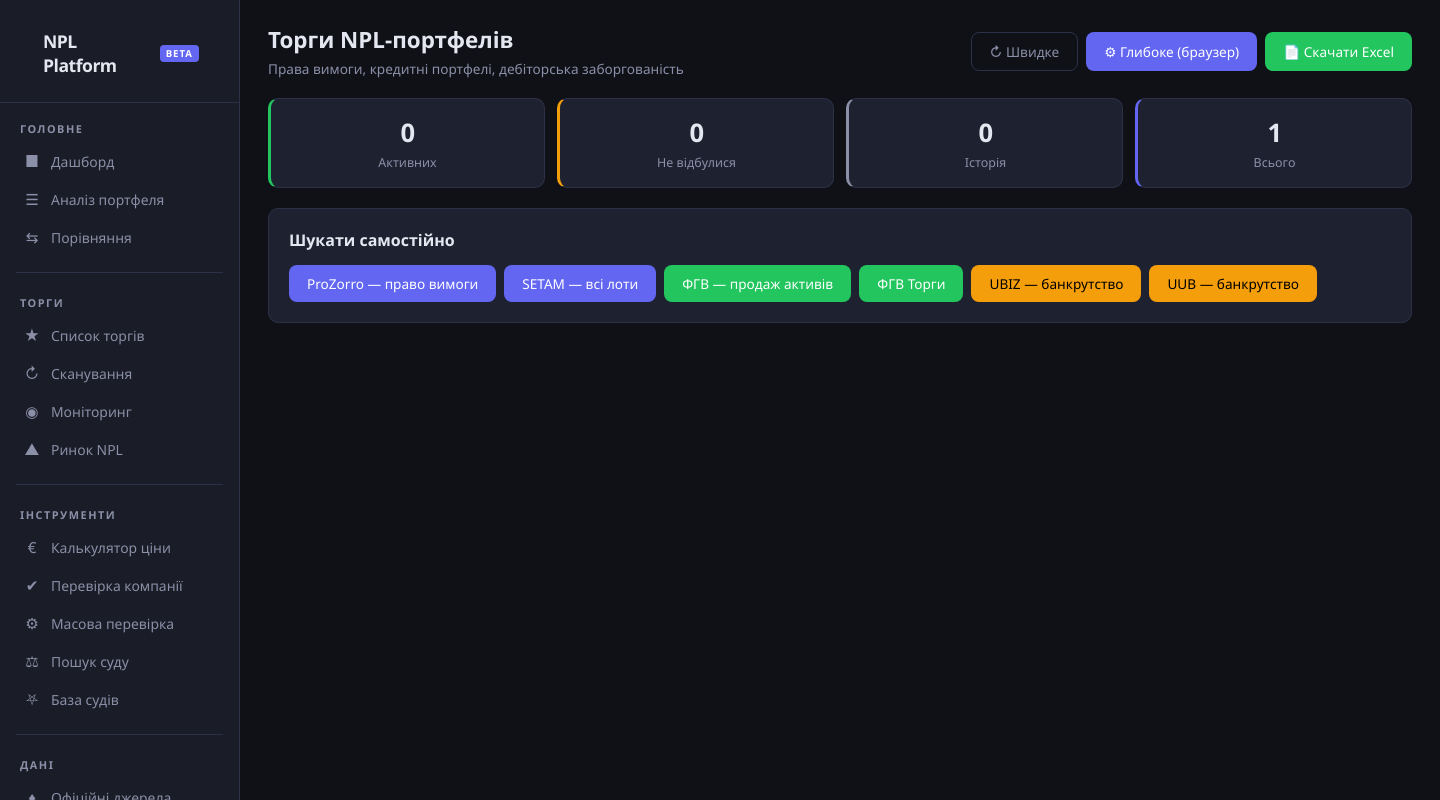
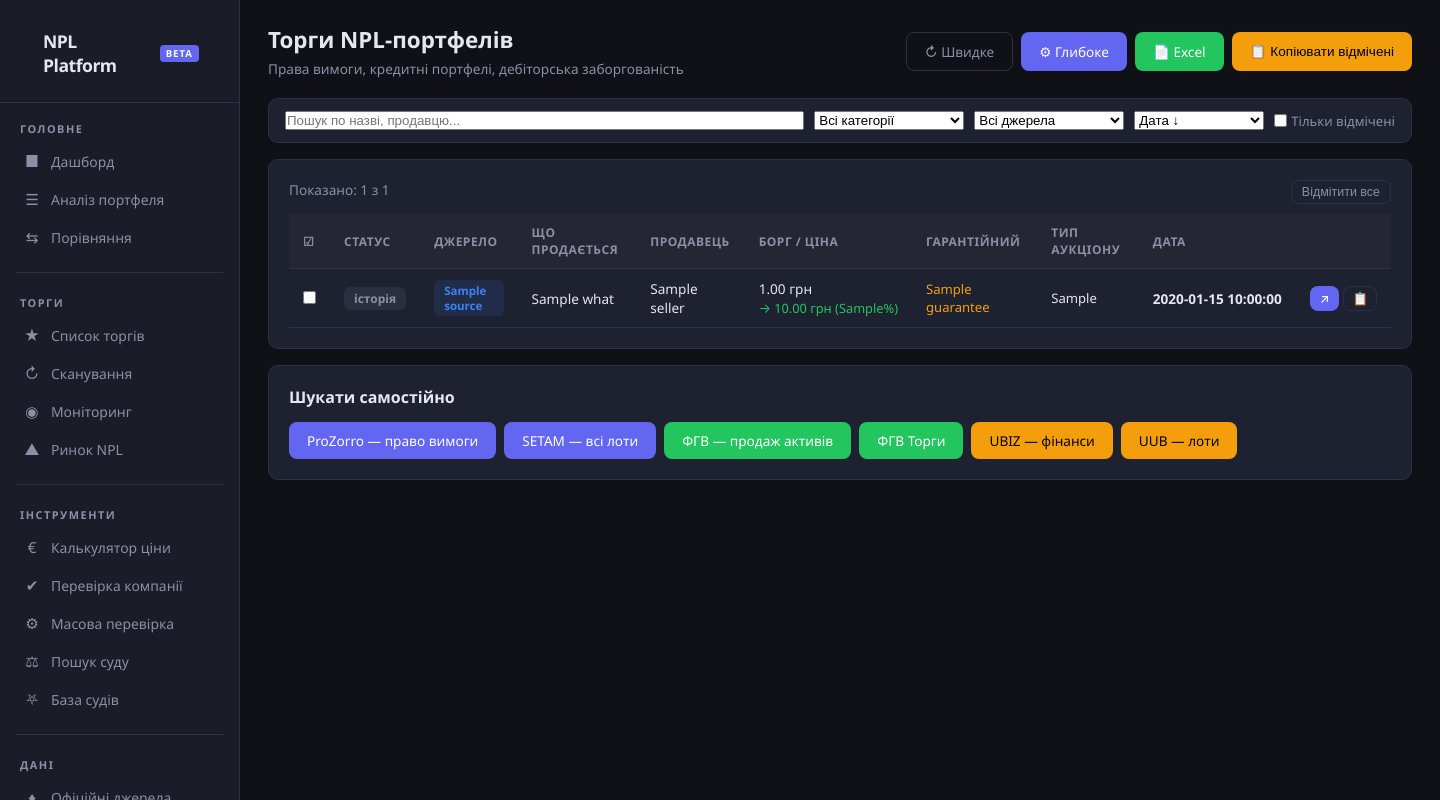
Before and after one commit to MasloNick/pdf, a Flask app: template templates/scan_results.html in a window 1440 px wide. Run offline with Flask 3, Linux system fonts and the light colour scheme; the template is opened without the code that fills it: most values are stand-ins (such as "Sample title", 1, 10 or a date in 2020).

Commit message:
Add sorting, filtering, checkmarks, and copy to scan results
New interactive features (all client-side JavaScript, instant):

Filtering:
- Text search (by title, seller, description)
- Category filter (active/watching/history)
- Source filter (ProZorro/SETAM/ФГВ/etc.)
- Show only marked checkbox

Sorting:
- By date (newest/oldest first)
- By debt amount (largest/smallest)
- By source

Checkmarks:
- Checkbox on each lot row
- "Відмітити все" toggle button
- "Тільки відмічені" filter

Copy:
- Copy single lot (button per row) — title + URL
- Copy all selected lots (top button)
- Toast notification on copy

Counter shows "Показано: X з Y" after filtering.

https://claude.ai/code/session_0165mof5y7FqfygDiGXnEWkW

```diff
--- a/templates/scan_results.html
+++ b/templates/scan_results.html
@@ -1,14 +1,15 @@
 {% extends "base.html" %}
 {% block content %}
-<div style="display:flex;align-items:center;justify-content:space-between;margin-bottom:20px;">
+<div style="display:flex;align-items:center;justify-content:space-between;margin-bottom:20px;flex-wrap:wrap;gap:8px;">
     <div>
         <h2 style="margin:0;font-size:1.4rem;">Торги NPL-портфелів</h2>
         <p style="color:var(--text2);font-size:0.85rem;margin-top:4px;">Права вимоги, кредитні портфелі, дебіторська заборгованість</p>
     </div>
-    <div style="display:flex;gap:8px;">
+    <div style="display:flex;gap:8px;flex-wrap:wrap;">
         <a href="/auctions/scan" class="btn btn-outline">&#8635; Швидке</a>
-        <a href="/auctions/scan?mode=browser" class="btn btn-primary">&#9881; Глибоке (браузер)</a>
-        <a href="/auctions/export" class="btn btn-success">&#128196; Скачати Excel</a>
+        <a href="/auctions/scan?mode=browser" class="btn btn-primary">&#9881; Глибоке</a>
+        <a href="/auctions/export" class="btn btn-success">&#128196; Excel</a>
+        <button class="btn btn-warning" onclick="copySelected()">&#128203; Копіювати відмічені</button>
     </div>
 </div>
 
@@ -18,134 +19,98 @@
 </div>
 {% endif %}
 
-<div class="stats-grid">
-    <div class="stat-card" style="border-left:3px solid var(--green);">
-        <div class="number">{{ lots|selectattr('category','equalto','active')|list|length }}</div>
-        <div class="label">Активних</div>
-    </div>
-    <div class="stat-card" style="border-left:3px solid var(--orange);">
-        <div class="number">{{ lots|selectattr('category','equalto','failed')|list|length }}</div>
-        <div class="label">Не відбулися</div>
-    </div>
-    <div class="stat-card" style="border-left:3px solid var(--text2);">
-        <div class="number">{{ lots|selectattr('category','equalto','history')|list|length }}</div>
-        <div class="label">Історія</div>
-    </div>
-    <div class="stat-card" style="border-left:3px solid var(--accent);">
-        <div class="number">{{ lots|length }}</div>
-        <div class="label">Всього</div>
+<!-- TOOLBAR: filter + sort + search -->
+<div class="card" style="padding:12px 16px;">
+    <div style="display:flex;gap:10px;flex-wrap:wrap;align-items:center;">
+        <input type="text" id="searchInput" placeholder="Пошук по назві, продавцю..." oninput="filterTable()" style="flex:1;min-width:200px;margin:0;max-width:none;">
+        <select id="filterCategory" onchange="filterTable()" style="width:auto;min-width:150px;margin:0;">
+            <option value="">Всі категорії</option>
+            <option value="active">Активні</option>
+            <option value="watching">На спостереженні</option>
+            <option value="history">Історія</option>
+        </select>
+        <select id="filterSource" onchange="filterTable()" style="width:auto;min-width:150px;margin:0;">
+            <option value="">Всі джерела</option>
+            {% set sources = [] %}
+            {% for lot in lots %}{% if lot.source not in sources %}{% if sources.append(lot.source) %}{% endif %}{% endif %}{% endfor %}
+            {% for s in sources %}<option value="{{ s }}">{{ s }}</option>{% endfor %}
+        </select>
+        <select id="sortBy" onchange="sortTable()" style="width:auto;min-width:130px;margin:0;">
+            <option value="date-desc">Дата ↓</option>
+            <option value="date-asc">Дата ↑</option>
+            <option value="debt-desc">Борг ↓</option>
+            <option value="debt-asc">Борг ↑</option>
+            <option value="source">Джерело</option>
+        </select>
+        <label style="display:flex;align-items:center;gap:4px;font-size:0.82rem;color:var(--text2);margin:0;white-space:nowrap;">
+            <input type="checkbox" id="showOnlyMarked" onchange="filterTable()"> Тільки відмічені
+        </label>
     </div>
 </div>
 
-<!-- ==================== АКТУАЛЬНІ ==================== -->
-{% set active_lots = lots|selectattr('category','equalto','active')|list %}
-{% if active_lots %}
-<div class="card" style="border-left:3px solid var(--green);">
-    <div style="display:flex;align-items:center;gap:10px;margin-bottom:14px;">
-        <span style="background:var(--green);color:#fff;padding:4px 12px;border-radius:6px;font-size:0.8rem;font-weight:700;">АКТУАЛЬНІ</span>
-        <h2 style="margin:0;">Активні торги ({{ active_lots|length }})</h2>
+<!-- MAIN TABLE -->
+<div class="card">
+    <div style="display:flex;justify-content:space-between;margin-bottom:10px;">
+        <span id="countDisplay" style="color:var(--text2);font-size:0.85rem;"></span>
+        <button onclick="toggleAll()" class="btn btn-outline" style="padding:4px 10px;font-size:0.78rem;">Відмітити все</button>
     </div>
     <div style="overflow-x:auto;">
-    <table>
-        <tr><th>Джерело</th><th>Опис</th><th>Тип аукціону</th><th>Продавець</th><th>Сума / Ціна</th><th>Гарантійний</th><th>Дата</th><th></th></tr>
-        {% for lot in active_lots %}
+    <table id="lotsTable">
+        <thead>
         <tr>
-            <td><span class="tag tag-blue">{{ lot.source }}</span></td>
-            <td style="max-width:300px;">{{ lot.title }}</td>
+            <th style="width:30px;">&#9745;</th>
+            <th>Статус</th>
+            <th>Джерело</th>
+            <th>Що продається</th>
+            <th>Продавець</th>
+            <th>Борг / Ціна</th>
+            <th>Гарантійний</th>
+            <th>Тип аукціону</th>
+            <th>Дата</th>
+            <th></th>
+        </tr>
+        </thead>
+        <tbody>
+        {% for lot in lots %}
+        <tr data-category="{{ lot.category }}" data-source="{{ lot.source }}"
+            data-date="{{ lot.auction_date or lot.get('date','') }}"
+            data-debt="{{ lot.total_debt or lot.start_price or 0 }}"
+            data-text="{{ lot.title|lower }} {{ lot.what|lower if lot.what else '' }} {{ lot.seller|lower if lot.seller else '' }}">
+            <td><input type="checkbox" class="lot-check" data-url="{{ lot.url }}" data-title="{{ lot.title }}"></td>
+            <td>
+                {% if lot.category == 'active' %}<span class="tag tag-green">активний</span>
+                {% elif lot.category == 'watching' %}<span class="tag tag-orange">слідкуємо</span>
+                {% else %}<span class="tag tag-gray">історія</span>{% endif %}
+            </td>
+            <td><span class="tag tag-blue" style="font-size:0.72rem;">{{ lot.source }}</span></td>
+            <td style="max-width:280px;font-size:0.85rem;">
+                {{ lot.what or lot.title }}
+            </td>
+            <td style="font-size:0.85rem;">{{ lot.seller or '—' }}</td>
+            <td style="white-space:nowrap;font-size:0.85rem;">
+                {% if lot.total_debt %}{{ fmt_uah(lot.total_debt) }}{% elif lot.start_price %}{{ fmt_uah(lot.start_price) }}{% elif lot.price %}{{ lot.price }}{% else %}—{% endif %}
+                {% if lot.sold_price %}<br><span style="color:var(--green);font-size:0.8rem;">→ {{ fmt_uah(lot.sold_price) }} ({{ lot.sold_pct }}%)</span>{% endif %}
+            </td>
+            <td style="font-size:0.82rem;color:var(--orange);">{{ lot.guarantee or '—' }}</td>
             <td style="font-size:0.82rem;">{{ lot.auction_type or '—' }}</td>
-            <td>{{ lot.seller or '—' }}</td>
-            <td style="white-space:nowrap;">{{ lot.price or '—' }}</td>
-            <td style="font-size:0.82rem;">{{ lot.guarantee or '—' }}</td>
-            <td><span class="tag tag-green">{{ lot.date or lot.status }}</span></td>
-            <td><a href="{{ lot.url }}" target="_blank" rel="noopener" class="btn btn-primary" style="padding:5px 12px;font-size:0.8rem;">Відкрити</a></td>
+            <td style="white-space:nowrap;">
+                {% set d = lot.auction_date or lot.get('date','') %}
+                {% if d %}<strong>{{ d }}</strong>{% else %}—{% endif %}
+            </td>
+            <td>
+                <div style="display:flex;gap:4px;">
+                    <a href="{{ lot.url }}" target="_blank" rel="noopener" class="btn btn-primary" style="padding:4px 10px;font-size:0.78rem;">&#8599;</a>
+                    <button onclick="copyOne('{{ lot.title }} — {{ lot.url }}')" class="btn btn-outline" style="padding:4px 8px;font-size:0.78rem;" title="Копіювати">&#128203;</button>
+                </div>
+            </td>
         </tr>
         {% endfor %}
+        </tbody>
     </table>
     </div>
 </div>
-{% endif %}
 
-<!-- ==================== НЕ ВІДБУЛИСЯ ==================== -->
-{% set failed_lots = lots|selectattr('category','equalto','failed')|list %}
-{% if failed_lots %}
-<div class="card" style="border-left:3px solid var(--orange);">
-    <div style="display:flex;align-items:center;gap:10px;margin-bottom:14px;">
-        <span style="background:var(--orange);color:#000;padding:4px 12px;border-radius:6px;font-size:0.8rem;font-weight:700;">УВАГА</span>
-        <h2 style="margin:0;">Не відбулися — можуть бути перевиставлені ({{ failed_lots|length }})</h2>
-    </div>
-    <p style="color:var(--text2);font-size:0.85rem;margin-bottom:12px;">Ці аукціони не відбулися через відсутність учасників. Зазвичай перевиставляються зі зниженою ціною — слідкуйте!</p>
-    <div style="overflow-x:auto;">
-    <table>
-        <tr><th>Джерело</th><th>Опис</th><th>Продавець</th><th>Стартова ціна</th><th>Дата</th><th></th></tr>
-        {% for lot in failed_lots %}
-        <tr>
-            <td><span class="tag tag-orange">{{ lot.source }}</span></td>
-            <td style="max-width:350px;">{{ lot.title }}</td>
-            <td>{{ lot.seller or '—' }}</td>
-            <td style="white-space:nowrap;">{{ lot.price or '—' }}</td>
-            <td>{{ lot.date or '—' }}</td>
-            <td><a href="{{ lot.url }}" target="_blank" rel="noopener" class="btn btn-warning" style="padding:5px 12px;font-size:0.8rem;">Перевірити</a></td>
-        </tr>
-        {% endfor %}
-    </table>
-    </div>
-</div>
-{% endif %}
-
-<!-- ==================== ДОДАТКОВО ЗНАЙДЕНЕ СКРАПЕРОМ ==================== -->
-{% set scraped_total = 0 %}
-{% for key, items in scraped.items() %}{% set scraped_total = scraped_total + items|length %}{% endfor %}
-{% if scraped_total > 0 %}
-<div class="card" style="border-left:3px solid var(--accent);">
-    <div style="display:flex;align-items:center;gap:10px;margin-bottom:14px;">
-        <span style="background:var(--accent);color:#fff;padding:4px 12px;border-radius:6px;font-size:0.8rem;font-weight:700;">НОВЕ</span>
-        <h2 style="margin:0;">Знайдено скрапером</h2>
-    </div>
-    {% for key, items in scraped.items() %}
-    {% if items %}
-    <h3 style="margin-top:12px;">{{ key|upper }} ({{ items|length }})</h3>
-    <table>
-        <tr><th>Назва</th><th>Посилання</th></tr>
-        {% for item in items %}
-        <tr>
-            <td>{{ item.title }}</td>
-            <td><a href="{{ item.url }}" target="_blank" rel="noopener">{{ item.url[:60] }}...</a></td>
-        </tr>
-        {% endfor %}
-    </table>
-    {% endif %}
-    {% endfor %}
-</div>
-{% endif %}
-
-<!-- ==================== ІСТОРІЯ ==================== -->
-{% set history_lots = lots|selectattr('category','equalto','history')|list %}
-{% if history_lots %}
-<div class="card" style="border-left:3px solid var(--text2);opacity:0.85;">
-    <div style="display:flex;align-items:center;gap:10px;margin-bottom:14px;">
-        <span style="background:var(--text2);color:#fff;padding:4px 12px;border-radius:6px;font-size:0.8rem;font-weight:700;">ІСТОРІЯ</span>
-        <h2 style="margin:0;">Завершені продажі — для аналітики цін ({{ history_lots|length }})</h2>
-    </div>
-    <p style="color:var(--text2);font-size:0.85rem;margin-bottom:12px;">Ці торги вже завершені. Використовуйте для розуміння ринкових цін.</p>
-    <div style="overflow-x:auto;">
-    <table>
-        <tr><th>Джерело</th><th>Опис</th><th>Продавець</th><th>Результат</th><th>Дата</th><th></th></tr>
-        {% for lot in history_lots %}
-        <tr style="opacity:0.8;">
-            <td><span class="tag tag-gray">{{ lot.source }}</span></td>
-            <td style="max-width:350px;">{{ lot.title }}</td>
-            <td>{{ lot.seller or '—' }}</td>
-            <td style="white-space:nowrap;">{{ lot.price or '—' }}</td>
-            <td>{{ lot.date or '—' }}</td>
-            <td><a href="{{ lot.url }}" target="_blank" rel="noopener" class="btn btn-outline" style="padding:5px 12px;font-size:0.8rem;">Деталі</a></td>
-        </tr>
-        {% endfor %}
-    </table>
-    </div>
-</div>
-{% endif %}
-
-<!-- ==================== ШВИДКІ ПОСИЛАННЯ ==================== -->
+<!-- QUICK LINKS -->
 <div class="card">
     <h2 style="margin-bottom:14px;">Шукати самостійно</h2>
     <div style="display:flex;gap:8px;flex-wrap:wrap;">
@@ -153,8 +118,92 @@
         <a href="https://setam.net.ua/auctions" target="_blank" rel="noopener" class="btn btn-primary">SETAM — всі лоти</a>
         <a href="https://www.fg.gov.ua/aktivi-bankiv/prodazh-aktiviv" target="_blank" rel="noopener" class="btn btn-success">ФГВ — продаж активів</a>
         <a href="http://torgi.fg.gov.ua/" target="_blank" rel="noopener" class="btn btn-success">ФГВ Торги</a>
-        <a href="https://ubiz.ua/auctions-all/finance" target="_blank" rel="noopener" class="btn btn-warning">UBIZ — банкрутство</a>
-        <a href="https://sale.uub.com.ua/filter/bankrupts-property" target="_blank" rel="noopener" class="btn btn-warning">UUB — банкрутство</a>
+        <a href="https://ubiz.ua/auctions-all/finance" target="_blank" rel="noopener" class="btn btn-warning">UBIZ — фінанси</a>
+        <a href="https://sale.uub.com.ua/PositionList.aspx" target="_blank" rel="noopener" class="btn btn-warning">UUB — лоти</a>
     </div>
 </div>
+
+<script>
+// Filter
+function filterTable() {
+    var search = document.getElementById('searchInput').value.toLowerCase();
+    var cat = document.getElementById('filterCategory').value;
+    var src = document.getElementById('filterSource').value;
+    var onlyMarked = document.getElementById('showOnlyMarked').checked;
+    var rows = document.querySelectorAll('#lotsTable tbody tr');
+    var visible = 0;
+    rows.forEach(function(row) {
+        var show = true;
+        if (search && row.dataset.text.indexOf(search) === -1) show = false;
+        if (cat && row.dataset.category !== cat) show = false;
+        if (src && row.dataset.source !== src) show = false;
+        if (onlyMarked && !row.querySelector('.lot-check').checked) show = false;
+        row.style.display = show ? '' : 'none';
+        if (show) visible++;
+    });
+    document.getElementById('countDisplay').textContent = 'Показано: ' + visible + ' з ' + rows.length;
+}
+
+// Sort
+function sortTable() {
+    var by = document.getElementById('sortBy').value;
+    var tbody = document.querySelector('#lotsTable tbody');
+    var rows = Array.from(tbody.querySelectorAll('tr'));
+    rows.sort(function(a, b) {
+        if (by === 'date-desc') return (b.dataset.date || '').localeCompare(a.dataset.date || '');
+        if (by === 'date-asc') return (a.dataset.date || '').localeCompare(b.dataset.date || '');
+        if (by === 'debt-desc') return parseFloat(b.dataset.debt || 0) - parseFloat(a.dataset.debt || 0);
+        if (by === 'debt-asc') return parseFloat(a.dataset.debt || 0) - parseFloat(b.dataset.debt || 0);
+        if (by === 'source') return (a.dataset.source || '').localeCompare(b.dataset.source || '');
+        return 0;
+    });
+    rows.forEach(function(row) { tbody.appendChild(row); });
+}
+
+// Toggle all checkboxes
+function toggleAll() {
+    var checks = document.querySelectorAll('.lot-check');
+    var allChecked = Array.from(checks).every(function(c) { return c.checked; });
+    checks.forEach(function(c) { c.checked = !allChecked; });
+}
+
+// Copy single
+function copyOne(text) {
+    navigator.clipboard.writeText(text).then(function() {
+        showToast('Скопійовано!');
+    });
+}
+
+// Copy selected
+function copySelected() {
+    var checks = document.querySelectorAll('.lot-check:checked');
+    if (checks.length === 0) { showToast('Нічого не відмічено'); return; }
+    var lines = [];
+    checks.forEach(function(c) {
+        lines.push(c.dataset.title + '\n' + c.dataset.url);
+    });
+    navigator.clipboard.writeText(lines.join('\n\n')).then(function() {
+        showToast('Скопійовано ' + checks.length + ' лотів!');
+    });
+}
+
+// Toast notification
+function showToast(msg) {
+    var t = document.createElement('div');
+    t.textContent = msg;
+    t.style.cssText = 'position:fixed;bottom:20px;right:20px;background:var(--green);color:#fff;padding:10px 20px;border-radius:8px;font-size:0.9rem;z-index:9999;animation:fadeOut 2s forwards;';
+    document.body.appendChild(t);
+    setTimeout(function() { t.remove(); }, 2000);
+}
+
+// Init
+filterTable();
+sortTable();
+</script>
+
+<style>
+@keyframes fadeOut { 0%{opacity:1;} 70%{opacity:1;} 100%{opacity:0;} }
+#lotsTable tr:hover { background: rgba(99,102,241,0.08); }
+.lot-check:checked + td { background: rgba(34,197,94,0.1); }
+</style>
 {% endblock %}
```
